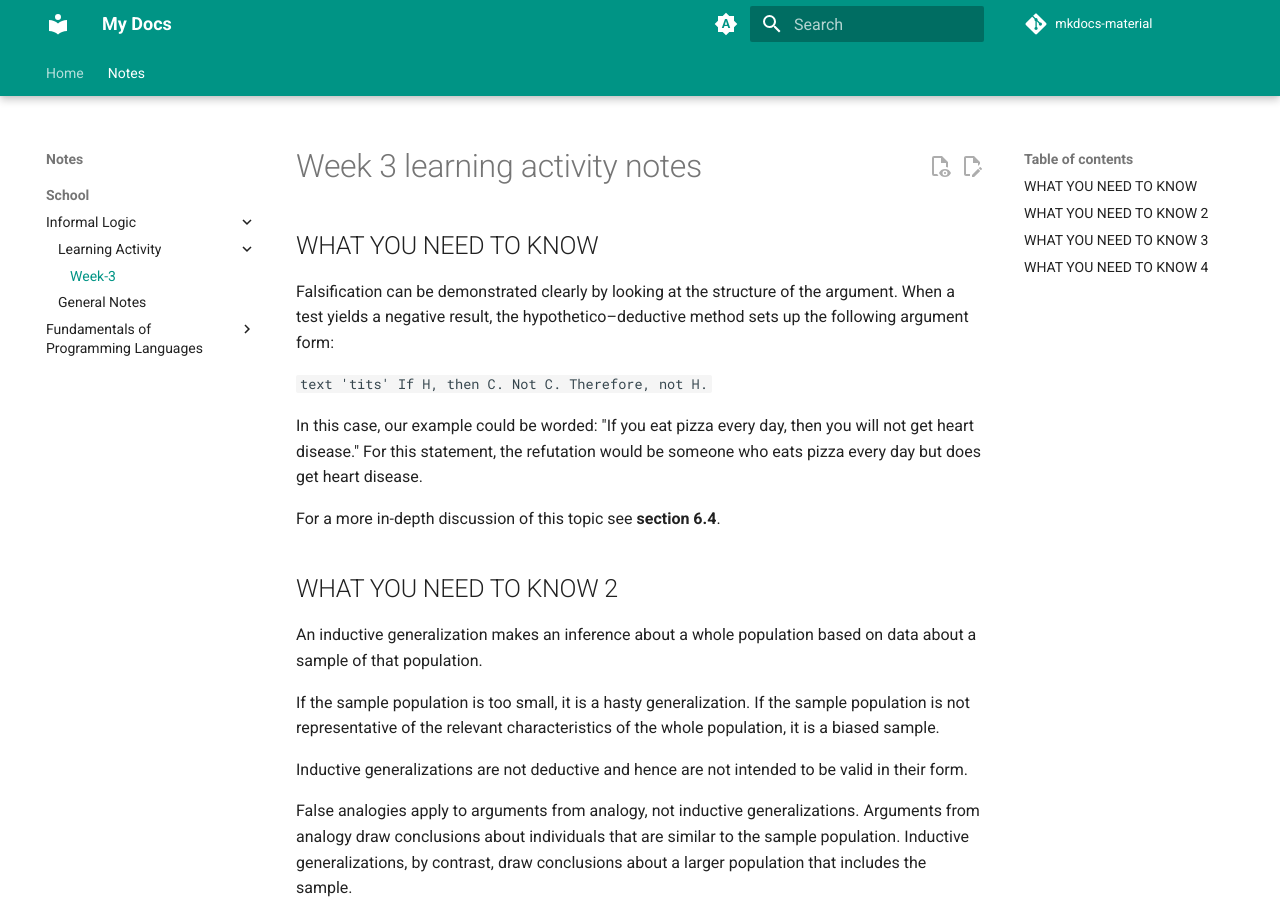
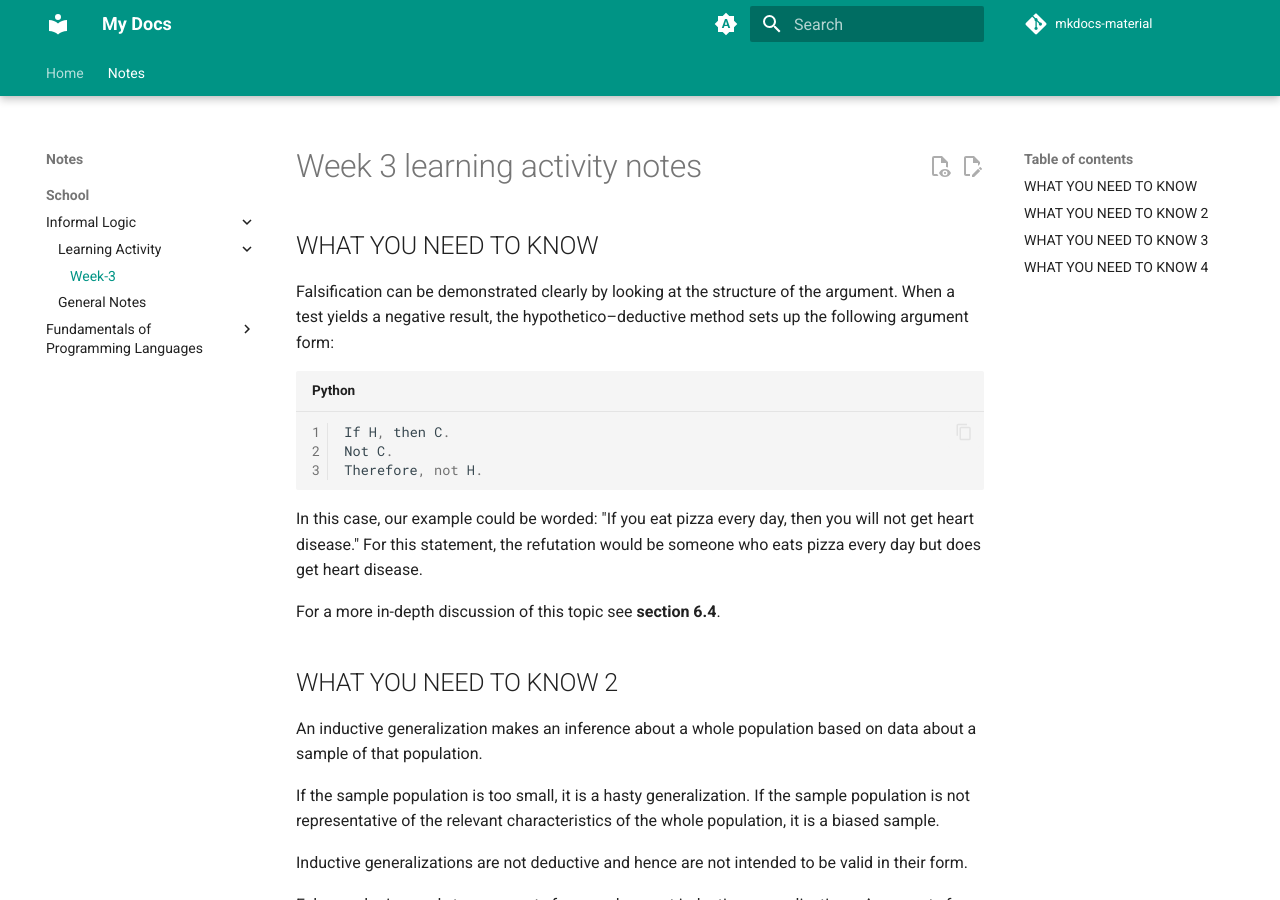
Before and after one commit to Raney-org/mkdocs-material, an MkDocs documentation site: the page built from docs/school/informal-logic/learning-activity/week-3.md, in a window 1280 px wide and 900 px high. Built offline with MkDocs 1.6.1 and Material for MkDocs 9.7.7, drawn with Linux system fonts in a browser that asks for light colours; comment, search, counter and statistics services are not loaded.

Commit message:
fix code block

````diff
--- a/docs/school/informal-logic/learning-activity/week-3.md
+++ b/docs/school/informal-logic/learning-activity/week-3.md
@@ -4,7 +4,7 @@
 
 Falsification can be demonstrated clearly by looking at the structure of the argument. When a test yields a negative result, the hypothetico–deductive method sets up the following argument form:
 
-```text 'tits'
+```py
 If H, then C.
 Not C.
 Therefore, not H.
````
